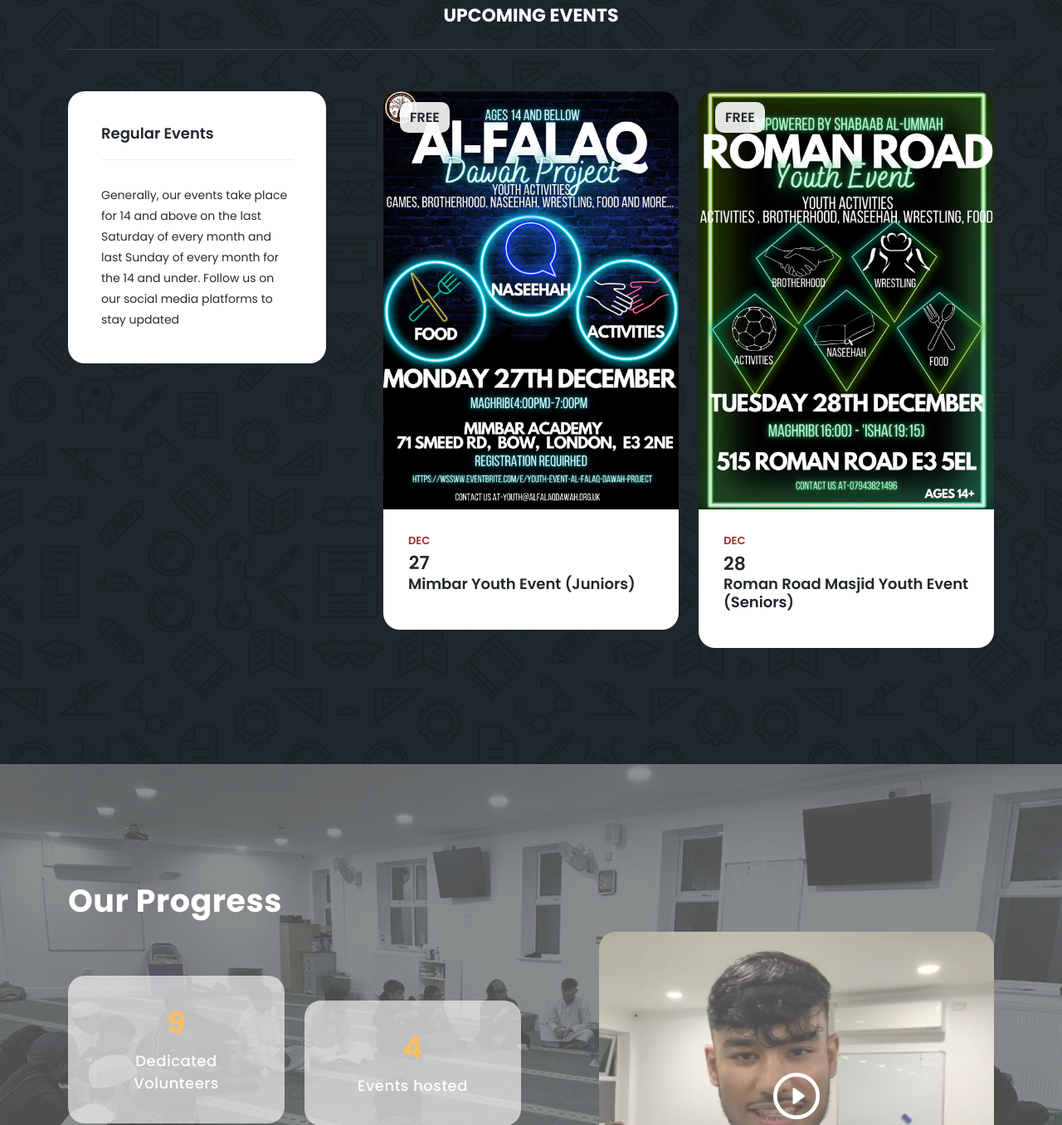
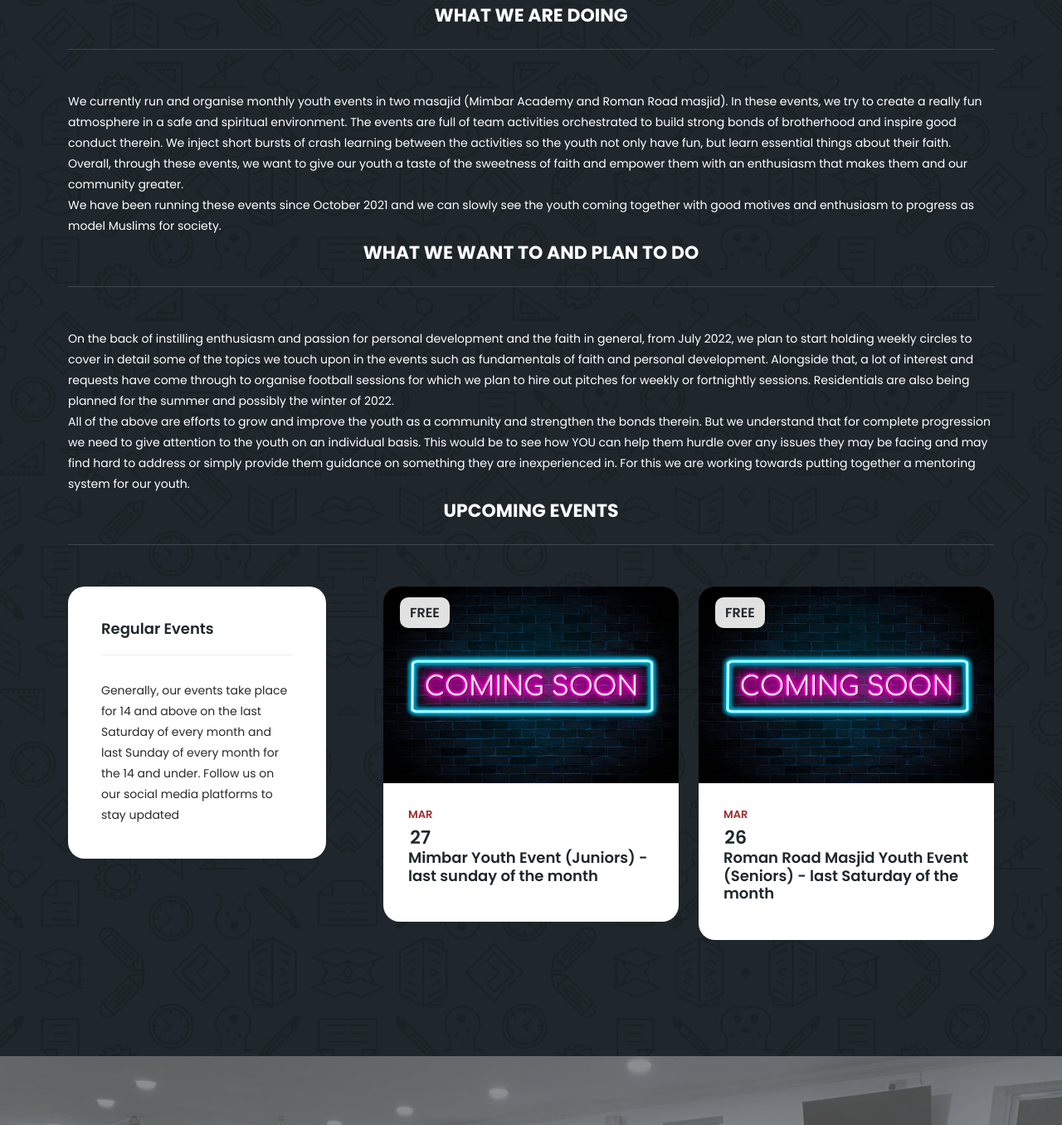
Before and after one commit to Abid-dev/youth-of-the-ummah-website, a PHP site: page / in a window 1280 px wide. Shown: the part 1072-2428 px from the top of the page at 83% size. Run offline with PHP 8.4, Linux system fonts and the light colour scheme; some libraries are stand-ins or nearby versions; grey boxes are pictures that could not be loaded.

Commit message:
add new about-us description

```diff
--- a/assets/css/custom.css
+++ b/assets/css/custom.css
@@ -180,6 +180,10 @@
   color: #2a2a2a;
 }
 
+#about-us p {
+  color: white;
+}
+
 img {
   width: 100%;
   overflow: hidden;
--- a/index.php
+++ b/index.php
@@ -149,7 +149,7 @@
                 <img src="assets/images/service-icon-02.png" alt="">
               </div>
               <div class="down-content">
-                <h4>Obedience of the Allah</h4>
+                <h4>Obedience of Allah</h4>
                 <p>What good is there in a person if has ammassed all materlial and wordly gains if it is done in the disobedience of the one whose pleasure is the most precious of all.</p>
               </div>
             </div>
@@ -174,6 +174,18 @@
     <div class="container">
       <div class="row">
         <div class="col-lg-12">
+          <div id="about-us">
+            <div class="section-heading">
+              <h2 id="events">What we are doing</h2>
+            </div>
+            <p>We currently run and organise monthly youth events in two masajid (Mimbar Academy and Roman Road masjid). In these events, we try to create a really fun atmosphere in a safe and spiritual environment. The events are full of team activities orchestrated to build strong bonds of brotherhood and inspire good conduct therein. We inject short bursts of crash learning between the activities so the youth not only have fun, but learn essential things about their faith. Overall, through these events, we want to give our youth a taste of the sweetness of faith and empower them with an enthusiasm that makes them and our community greater. </p>
+            <p>We have been running these events since October 2021 and we can slowly see the youth coming together with good motives and enthusiasm to progress as model Muslims for society.</p>
+            <div class="section-heading">
+              <h2 id="events">What we want to and plan to do</h2>
+            </div>
+            <p>On the back of instilling enthusiasm and passion for personal development and the faith in general, from July 2022, we plan to start holding weekly circles to cover in detail some of the topics we touch upon in the events such as fundamentals of faith and personal development. Alongside that, a lot of interest and requests have come through to organise football sessions for which we plan to hire out pitches for weekly or fortnightly sessions. Residentials are also being planned for the summer and possibly the winter of 2022.</p>
+            <p>All of the above are efforts to grow and improve the youth as a community and strengthen the bonds therein. But we understand that for complete progression we need to give attention to the youth on an individual basis. This would be to see how YOU can help them hurdle over any issues they may be facing and may find hard to address or simply provide them guidance on something they are inexperienced in. For this we are working towards putting together a mentoring system for our youth.</p>
+          </div>
           <div class="section-heading">
             <h2 id="events">Upcoming Events</h2>
           </div>
@@ -195,13 +207,13 @@
                   <div class="price">
                     <span>FREE</span>
                   </div>
-                  <a href="#"><img src="assets/images/mimbar27dec.jpg" alt="Mimber event 27/12/21"></a>
+                  <a href="#"><img src="assets/images/coming-soon.jpg" alt="Mimber poster"></a>
                 </div>
                 <div class="down-content">
                   <div class="date">
-                    <h6>Dec <span>27</span></h6>
+                    <h6>Mar <span>27</span></h6>
                   </div>
-                  <a href="#"><h4>Mimbar Youth Event (Juniors)</h4></a>
+                  <a href="#"><h4>Mimbar Youth Event (Juniors) - last sunday of the month</h4></a>
                   <!-- <p>Morbi in libero blandit lectus<br>cursus ullamcorper.</p> -->
                 </div>
               </div>
@@ -212,13 +224,13 @@
                   <div class="price">
                     <span>FREE</span>
                   </div>
-                  <a href="#"><img src="assets/images/roman28dec.jpg" alt="Online Teaching"></a>
+                  <a href="#"><img src="assets/images/coming-soon.jpg" alt="Roman road poster"></a>
                 </div>
                 <div class="down-content">
                   <div class="date">
-                    <h6>Dec <span>28</span></h6>
+                    <h6>Mar <span>26</span></h6>
                   </div>
-                  <a href="#"><h4>Roman Road Masjid Youth Event (Seniors)</h4></a>
+                  <a href="#"><h4>Roman Road Masjid Youth Event (Seniors) - last Saturday of the month</h4></a>
                   <!-- <p>Morbi in libero blandit lectus<br>cursus ullamcorper.</p> -->
                 </div>
               </div>
@@ -387,7 +399,7 @@
           <div class="accordions is-first-expanded">
             <h3 class="our-aims-title">Our Aims</h3>
 
-            <article class="accordion">
+            <!-- <article class="accordion">
               <div class="accordion-head">
                   <span>What we are doing</span>
                   <span class="icon">
@@ -400,7 +412,7 @@
                     <p>Stay updated with our community to hear and read about our bigger and wider vision. Will be posted soon...</p>
                 </div>
               </div>
-            </article>
+            </article> -->
             <article class="accordion">
               <div class="accordion-head">
                   <span>What we want to do</span>
@@ -410,14 +422,14 @@
               </div>
               <div class="accordion-body">
                 <div class="content">
-                    <p>Hosting these events is only the start. They are only a gateway to bigger motives and goals for the community and ummah at large. It is through these events that we instil enthusiasm into the youth which we will then redirect to forming a better community. How we plan to keep the enthusiasm growing and spreading this khair is by:</p>
+                    <p>YOU is run by volunteers and currently has no method of funding. To fulfil our plans above, we require your support</p>
                     <ul>
-                      <li>More equipment for events and masajid</li>
-                      <li>Day trips</li>
-                      <li>Residentials trips</li>
-                      <li>Supporting more and more masajid</li>
+                      <li>We are fortunate to have been provided a space to carry out our monthly events in local masajid, however we may need to hire out halls for some of the activities the youth want to engage in. </li>
+                      <li>We are currently working to support two masajid in Bow, Tower Hamlets. Monthly events in each masjid costs up to £150. Donations will go to supporting in these running costs. </li>
+                      <li>Members from other masajid have requested to run and organise events in their masajid too. Sadly, we are unable to support them at the moment, due to lack of funds and resources.</li>
+                      <li>To cover costs for hiring football pitches for weekly or fortnightly football</li>
+                      <li>Residential trips – for the summer. Ideally, we want enough funds to be able to take the youth with costs all paid for.</li>
                     </ul>
-                    <p>This is where we need your support. In order to take this to the next level and scale up to support more and more masajid/communities, we need your support at whatever capacity.</p>
                 </div>
               </div>
             </article>
```
Also changed, not shown: assets/images/coming-soon.jpg (added), 2 other files.
